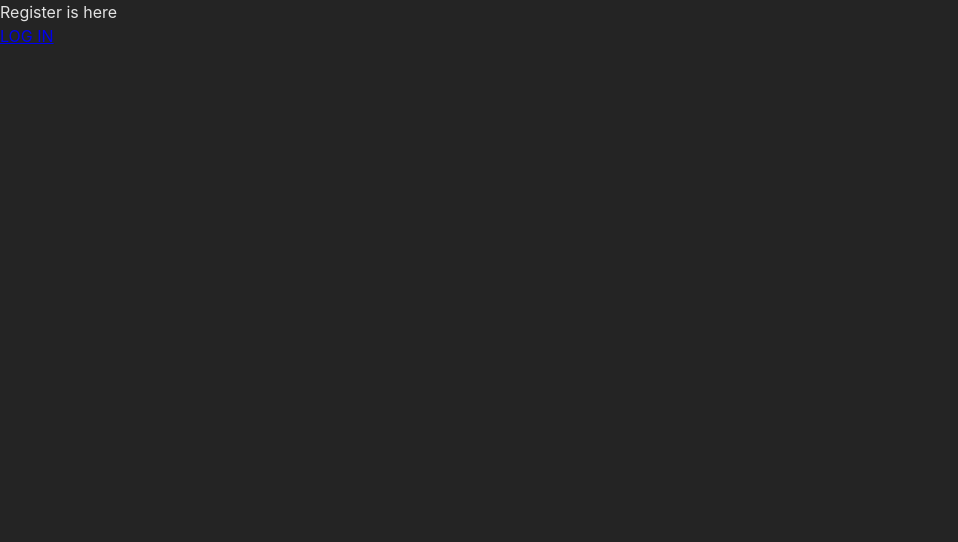
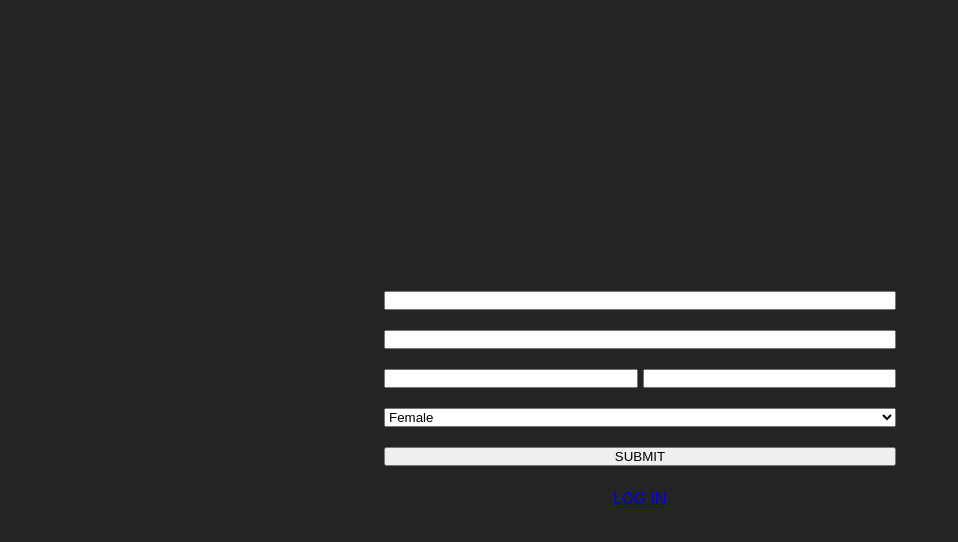
Before and after one commit to Kongr00/practice-web-app, a React (Vite) app in the folder fe/: page /register in a window 1280 px wide. Shown: the top 542 px of the page, without its empty margins (0-958 px from the left). Built offline with nearby package versions, Linux system fonts and the light colour scheme.

Commit message:
feat: added simple form on the registration page

```diff
--- a/fe/src/App.tsx
+++ b/fe/src/App.tsx
@@ -21,7 +21,6 @@ function App() {
                    <Route path={'category/:category'} element={<CategoryPage/>} />
                    <Route path={'news/:id'} element={<NewsPage/>} />
                </Route>
-
                <Route path={'/login'} element={<LoginPage/>} />
                <Route path={'/register'} element={<RegistrationPage/>} />
            </Routes>
--- a/fe/src/pages/registration-page/RegistrationPage.tsx
+++ b/fe/src/pages/registration-page/RegistrationPage.tsx
@@ -1,11 +1,57 @@
-import React from 'react';
 import {Link} from "react-router-dom";
+import cls from './registrationPage.module.css'
+import {useState} from "react";
+
+
+interface UserInfoFields {
+    username: string;
+    email: string;
+    password: string;
+    repeatPassword: string;
+    sex: boolean;
+}
 
 const RegistrationPage = () => {
+
+    const [userInfo, setUserInfo] = useState<UserInfoFields>({
+        username: "",
+        email: "",
+        password: "",
+        repeatPassword: "",
+        sex: false,
+    })
+
+    const submitHandler = (event) => {
+        event.preventDefault()
+        console.log(userInfo)
+
+        //give a token or smth like that
+    }
+
+    const changeInputHandler = (event) => {
+       setUserInfo({
+           ...userInfo,
+            [event.target.name]: event.target.value
+       })
+    }
+
     return (
-        <div style={{display: "flex", flexDirection: "column"}}>
+        <div className={cls.container}>
             <div>
-                Register is here
+                <form action="" onSubmit={submitHandler} className={cls.registerForm}>
+                    <input type="text" name={"username"} value={userInfo?.username} onChange={changeInputHandler}/>
+                    <input type="email" name={"email"} value={userInfo?.email} onChange={changeInputHandler}/>
+                    <div className={cls.passwordBlock}>
+                        <input type="password" name={"password"} value={userInfo?.password} onChange={changeInputHandler}/>
+                        <input type="password" name={"repeatPassword"} value={userInfo?.repeatPassword} onChange={changeInputHandler}/>
+                    </div>
+                    <select name="sex" id="sex" value={userInfo?.sex.toString()} onChange={changeInputHandler}>
+                        <option value="true">Male</option>
+                        <option value="false">Female</option>
+                    </select>
+
+                    <button type={'submit'}>SUBMIT</button>
+                </form>
             </div>
             <Link to={'/login'}>LOG IN</Link>
         </div>
--- /dev/null
+++ b/fe/src/pages/registration-page/registrationPage.module.css
@@ -0,0 +1,27 @@
+.container{
+    height: 100vh;
+    display: flex;
+    flex-direction: column;
+    gap: 20px;
+    align-items: center;
+    justify-content: center;
+
+    .registerForm{
+        display: flex;
+        width: 40vw;
+        flex-direction: column;
+        justify-content: space-around;
+        gap: 20px;
+
+        .passwordBlock{
+            width: 100%;
+            display: flex;
+            flex-direction: row;
+            gap: 5px;
+            > input {
+                width: 100%;
+            }
+        }
+    }
+
+}
```
